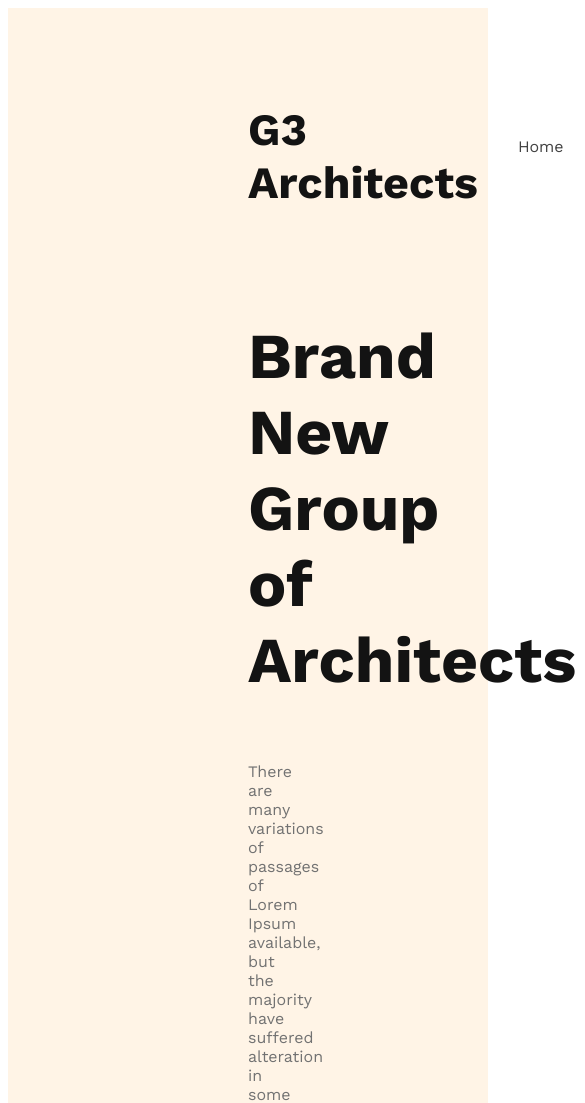
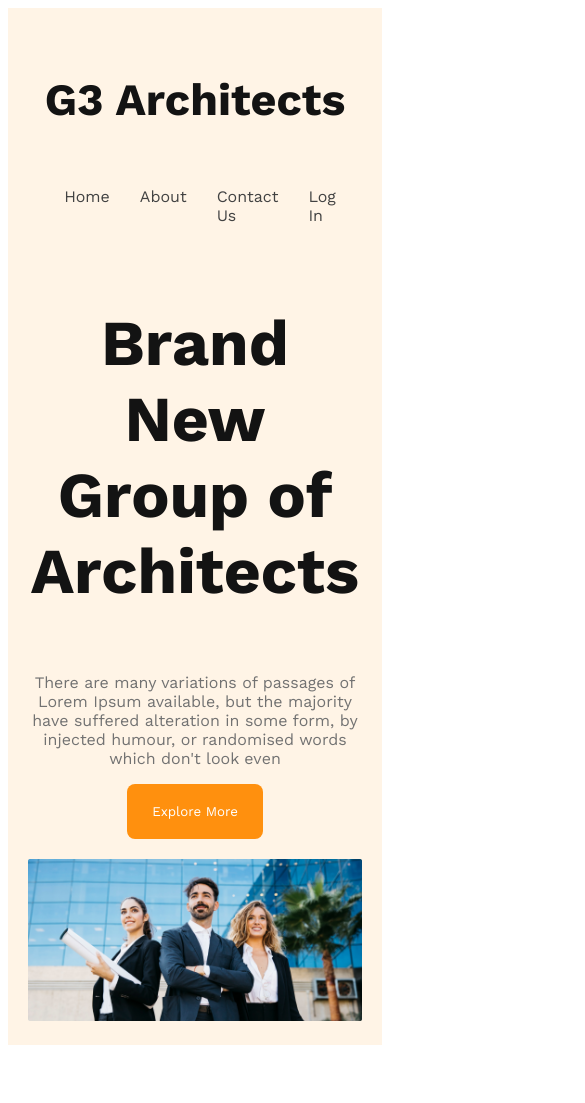
Before and after one commit to NazmulIslam95/g3-architects-by-me, a plain HTML site: page index.html in a window 390 px wide. Shown: the top 1103 px of the page, 585 px wide, since content can reach past the window. After the commit the page ends 1053 px from the top, so only its background shows below. Drawn offline with nearby package versions, Linux system fonts and the light colour scheme.

Commit message:
banner responcive done

```diff
--- a/style.css
+++ b/style.css
@@ -8,8 +8,13 @@ body {
   /* margin: 0px; */
 }
 
-.btn-primary{
-
+.btn-primary {
+  border-radius: 8px;
+  color: #fff;
+  background: #ff900e;
+  border: none;
+  cursor:alias;
+  padding: 20px 25px;
 }
 header {
   background: rgba(255, 144, 14, 0.1);
@@ -59,7 +64,24 @@ nav li a {
 }
 
 .banner-description {
-  color:#727272;
-  /* font-size: 1rem
-  font-weight: 400; */
+  color: #727272;
 }
+.banner img{
+    width: 100%;
+    margin-top: 20px;
+}
+
+@media screen and (max-width: 576px) {
+    header{
+        padding: 20px;
+    }
+    nav{
+        flex-direction: column;
+    }
+}
+
+@media screen and (min-width:576px) and (max-width: 992px) {
+    header{
+        padding: 50px;
+    }
+}
```
